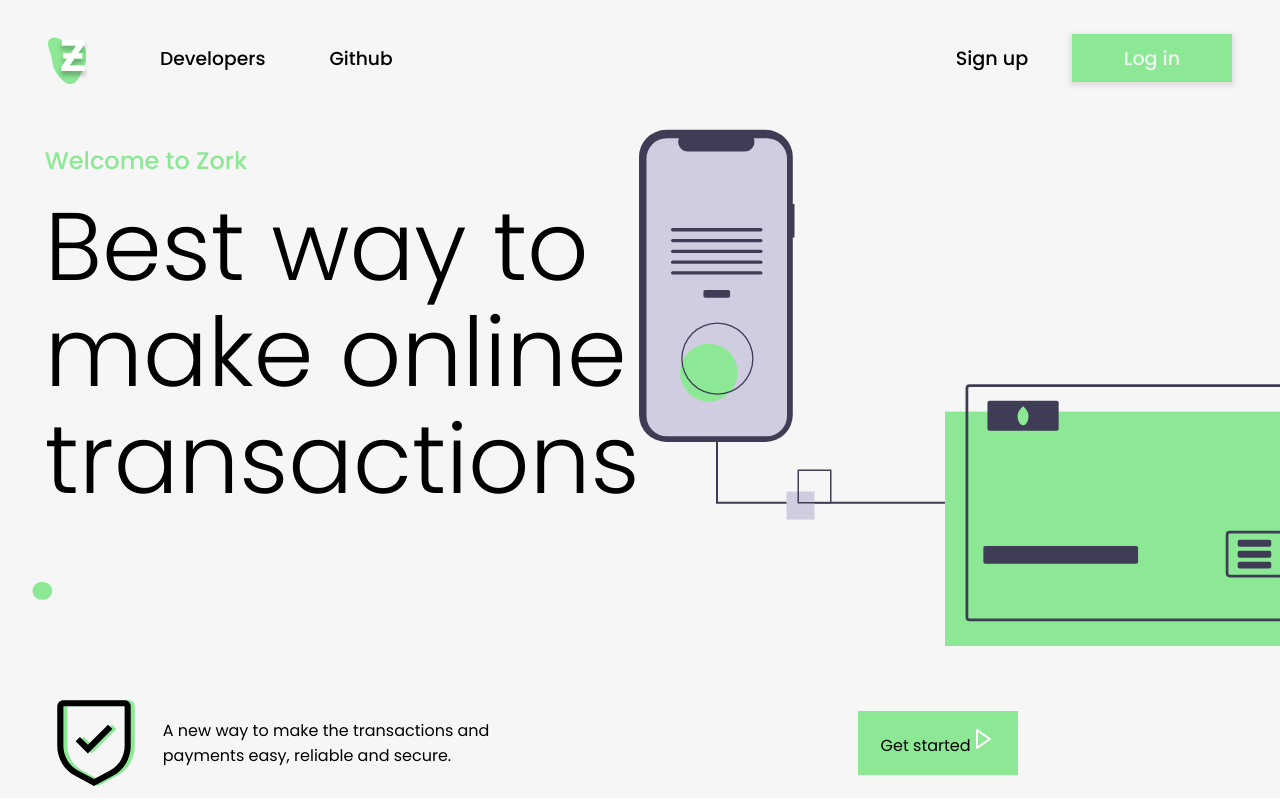
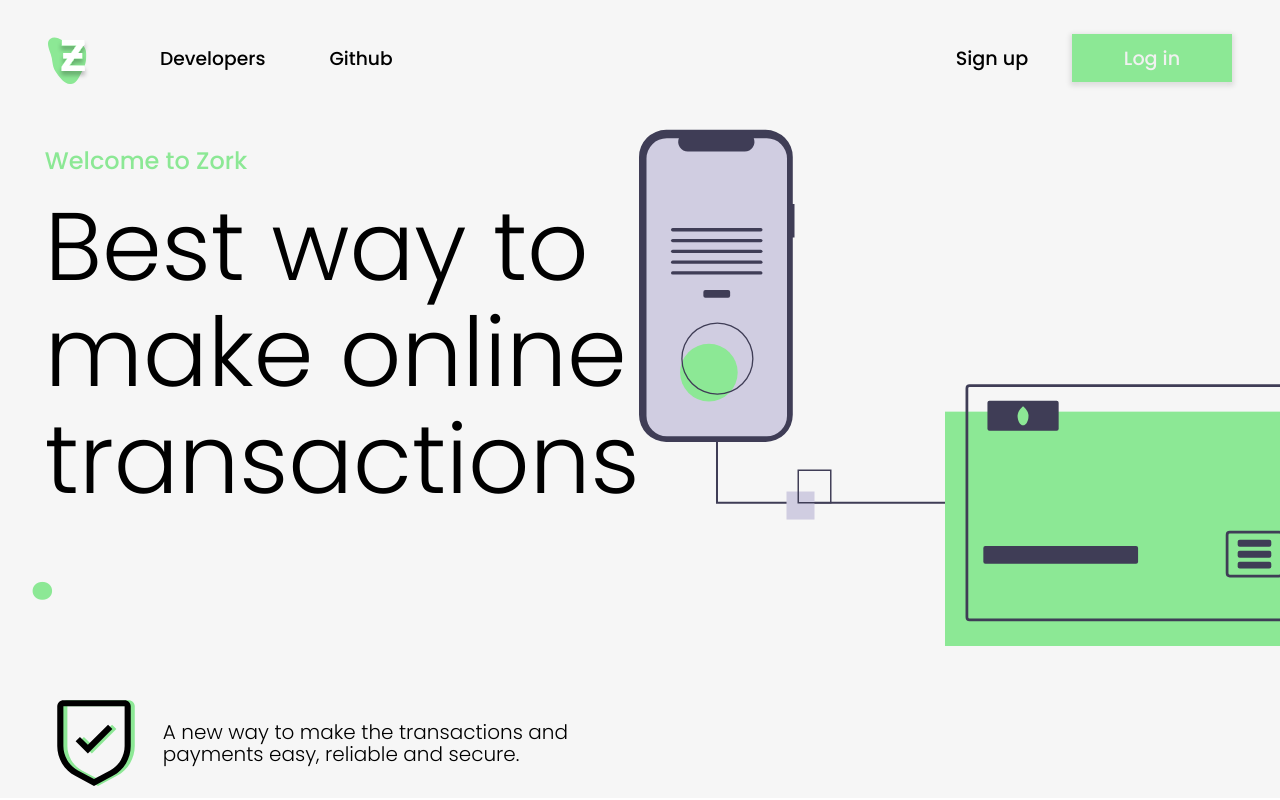
Before and after one commit to wetrustinprize/zork-frontend, a Next.js app: page /landing in a window 1280 px wide. Shown: the top 800 px of the page. Built offline with nearby package versions, Linux system fonts and the light colour scheme.

Commit message:
Removed get started button

```diff
--- a/src/pages/landing/index.tsx
+++ b/src/pages/landing/index.tsx
@@ -24,7 +24,7 @@ const Landing: React.FC = () => {
                         </aside>
                         <img src="/images/illustration.svg" alt="Illustration" />
                      </section>
-                     <div>
+                     <footer>
                         <div>
                             <img src="/images/shield.svg" alt="Shield"/>
                             <p>
@@ -32,13 +32,8 @@ const Landing: React.FC = () => {
                                 payments easy, reliable and secure.
                             </p>
                         </div>
-                        <div>
-                            <button>
-                                Get started
-                                <BiRightArrow size={24} color="#FFF"/>
-                            </button>
-                        </div>
-                     </div>
+
+                     </footer>
                 </main>
         </>
     )
--- a/src/pages/landing/styles.module.scss
+++ b/src/pages/landing/styles.module.scss
@@ -35,7 +35,7 @@
         }
     }
 
-    >div{
+    >footer{
         display: flex;
         align-items: center;
         width: 100%;
@@ -46,19 +46,11 @@
             display: inline-flex;
             align-items: center;
             gap: 1rem;
-        }
 
-        >div:nth-child(2){
-            display: inline-flex;
-            justify-content: center;
-            width: 50%;
-
-
-            >button{
-                align-self: center;
-                width: 10rem;
-                height: 4rem;
-                background: var(--green-500);
+            >p{
+                font-weight: 300;
+                font-size: 20px;
+                line-height: 111.5%;
             }
         }
     }
```
